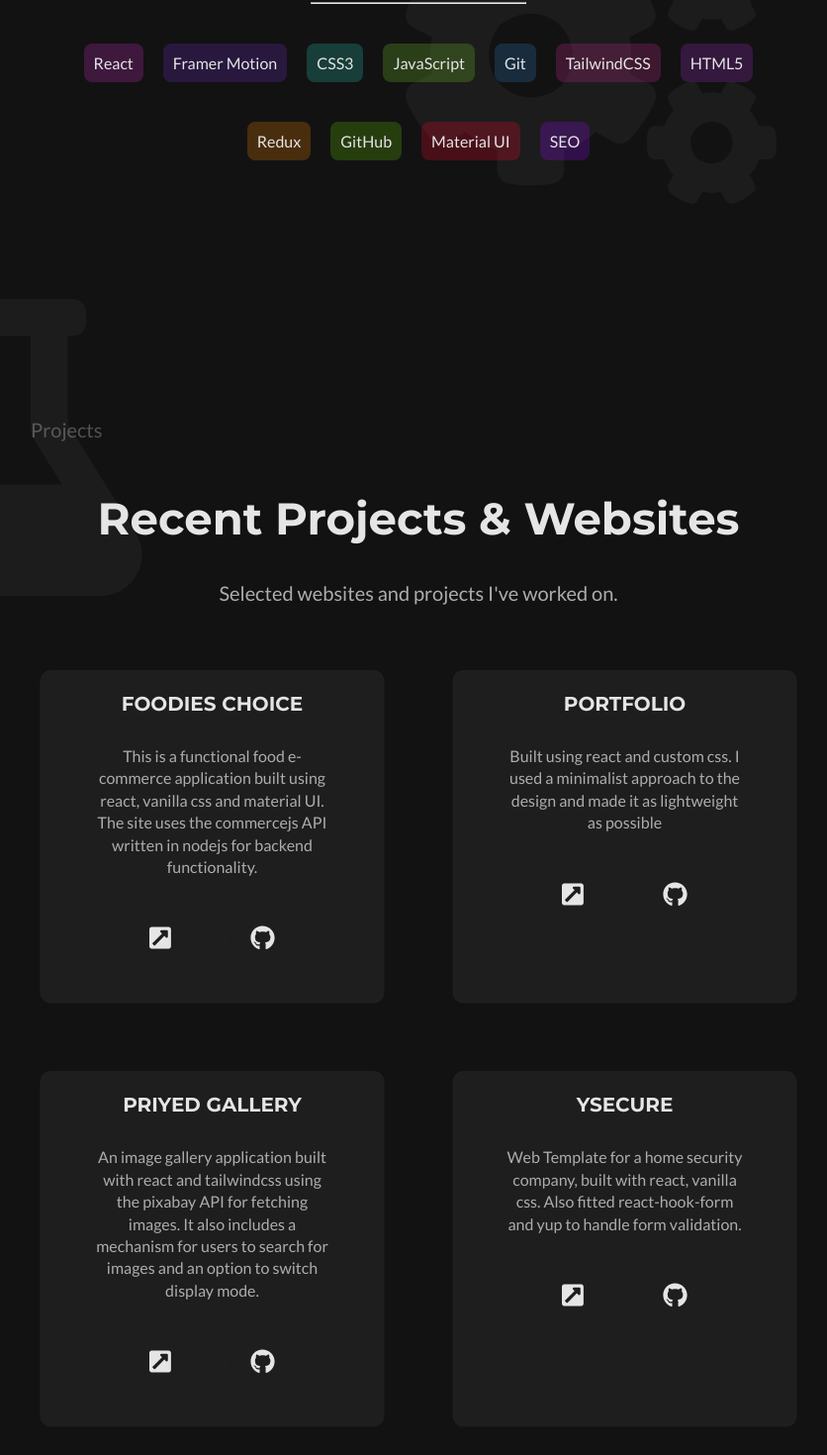
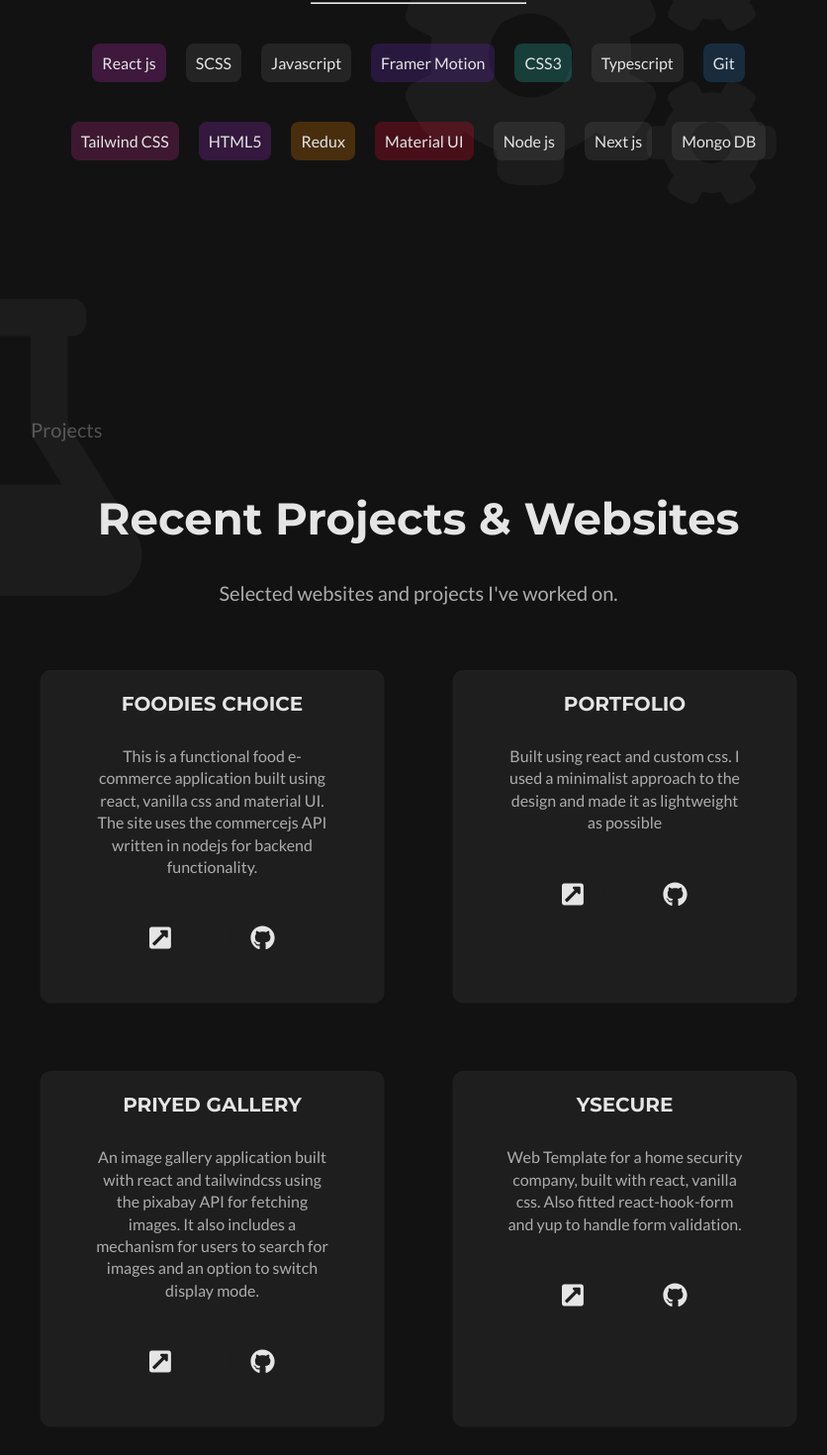
Before and after one commit to priyed/portfolio, a React (Create React App) app: page / in a window 1280 px wide. Shown: the part 1277-2747 px from the top of the page at 99% size, without its empty margins (217-1053 px from the left). Built offline with nearby package versions, Linux system fonts and the light colour scheme; a web font is replaced by a local one.

Commit message:
added a new project and data for skills

```diff
--- a/src/components/About.jsx
+++ b/src/components/About.jsx
@@ -1,9 +1,10 @@
 import React from "react";
 import { FontAwesomeIcon } from "@fortawesome/react-fontawesome";
 import { faUser, faCogs } from "@fortawesome/free-solid-svg-icons";
+import {Slide, Fade} from "react-reveal";
+
+import { skills } from "../data/skills";
 import "./About.css";
-import Slide from "react-reveal/Slide";
-import Fade from "react-reveal/Fade";
 
 const About = () => {
   return (
@@ -18,13 +19,17 @@ const About = () => {
       <Slide up>
         <p>
           My name is Priye Duye, a frontend web developer with a knack for
-          building simple and user friendly websites and web apps without cutting
-          short on functionality, design and speed.
+          building simple and user friendly websites and web apps without
+          cutting short on functionality, design and speed.
         </p>
+      </Slide>
+      <Slide up>
         <p>
           I enjoy finding creative solution to the problems I face with a
           constant drive to get better and push forward in all I do.
         </p>
+      </Slide>
+      <Slide up>
         <p>
           I spend my days coding something, bringing designs/mockups to life and
           learning. When I am not coding, I trade the financial markets, watch
@@ -35,22 +40,18 @@ const About = () => {
       <div className="skills-container">
         <FontAwesomeIcon icon={faCogs} className="skill-cogs" />
         <Fade left duration={2000}>
-        <h3>I currently work with</h3>
+          <h3>I currently work with</h3>
         </Fade>
-        <Fade down duration={4000}><hr></hr></Fade>
+        <Fade down duration={4000}>
+          <hr></hr>
+        </Fade>
         <Fade right>
           <div className="skills">
-            <span id="react">React</span>
-            <span id="framer">Framer Motion</span>
-            <span id="css">CSS3</span>
-            <span id="js">JavaScript</span>
-            <span id="git">Git</span>
-            <span id="tailwind">TailwindCSS</span>
-            <span id="html">HTML5</span>
-            <span id="redux">Redux</span>
-            <span id="github">GitHub</span>
-            <span id="mui">Material UI</span>
-            <span id="seo">SEO</span>
+            {skills.map((skill) => (
+              <span key={skill.id} id={skill.id}>
+                {skill.label}
+              </span>
+            ))}
           </div>
         </Fade>
       </div>
--- a/src/components/Home.jsx
+++ b/src/components/Home.jsx
@@ -7,7 +7,7 @@ const Home = () => {
 
       <Slide down duration={1500}>
       <h2>Hello <span role="img" aria-label="wave-emoji">&#x1F44B;</span>, I'm</h2>
-      <h1>Priye</h1>
+      <h1>Stanley Duye</h1>
       <p>Frontend Developer</p>
 
         <a href="#contact" className="contact-btn">
--- a/src/components/Projects.jsx
+++ b/src/components/Projects.jsx
@@ -1,13 +1,14 @@
 import React from "react";
 import { FontAwesomeIcon } from "@fortawesome/react-fontawesome";
+import {Zoom, Slide} from "react-reveal";
 import {
   faFlask,
   faExternalLinkSquareAlt,
 } from "@fortawesome/free-solid-svg-icons";
 import { faGithub } from "@fortawesome/free-brands-svg-icons";
+
 import "./Projects.css";
-import projects from "../assets/projectlist";
-import Zoom from "react-reveal/Zoom";
+import {projects} from "../data/projects";
 
 const Projects = () => {
   return (
@@ -25,11 +26,13 @@ const Projects = () => {
         </p>
       </Zoom>
 
-      <Zoom duration={1000}>
+
         <div className="projects">
           {projects.map((project) => {
             return (
-              <div key={project.id} className="project-card">
+              <Slide up key={project.id}  duration={1000}>
+              <div className="project-card">
+
                 <strong>{project.title}</strong>
                 <p>{project.description}</p>
                 <div className="project-anchors">
@@ -44,10 +47,11 @@ const Projects = () => {
                   </a>
                 </div>
               </div>
+              </Slide>
             );
           })}
         </div>
-      </Zoom>
+
     </div>
   );
 };
--- a/src/assets/projectlist.js
+++ b/src/data/projects.js
@@ -1,4 +1,4 @@
-const projectList = [
+export const projects = [
   {
     id: 1,
     title: "Foodies choice",
@@ -29,8 +29,14 @@ const projectList = [
     title: "YSecure",
     description:
       "Web Template for a home security company, built with react, vanilla css. Also fitted react-hook-form and yup to handle form validation.",
-    live: "https://ysecure.netlify.app/",
+    live: "https://ysecure.netlify.app",
     code: `https://github.com/priyed/home_secure`,
   },
+  {
+    id: 4,
+    title: "Paza",
+    description: "Landing page for paza finance, built with react",
+    live: "https://fundwithpaza.netlify.app",
+    code: "."
+  }
 ];
-export default projectList;
--- /dev/null
+++ b/src/data/skills.js
@@ -0,0 +1,60 @@
+export const skills = [
+
+    {
+      id: 'react',
+      label: 'React js'
+    },
+    {
+      id: 'scss',
+      label: 'SCSS'
+    },
+    {
+      id: 'javascript',
+      label: 'Javascript'
+    },
+    {
+      id: 'framer',
+      label: 'Framer Motion'
+    },
+    {
+      id: 'css',
+      label: 'CSS3'
+    },
+    {
+      id: 'typescript',
+      label: 'Typescript'
+    },
+    {
+      id: 'git',
+      label: 'Git'
+    },
+    {
+      id: 'tailwind',
+      label: 'Tailwind CSS'
+    },
+    {
+      id: 'html',
+      label: 'HTML5'
+    },
+    {
+      id: 'redux',
+      label: 'Redux'
+    },
+    {
+      id: 'mui',
+      label: 'Material UI'
+    },
+    {
+      id: 'node',
+      label: 'Node js'
+    },
+    {
+      id: 'next',
+      label: 'Next js'
+    },
+
+    {
+      id: 'mongo',
+      label: 'Mongo DB'
+    },
+  ]
```
Also changed, not shown: 1 other file (tests, documents, lock files or other folders).
